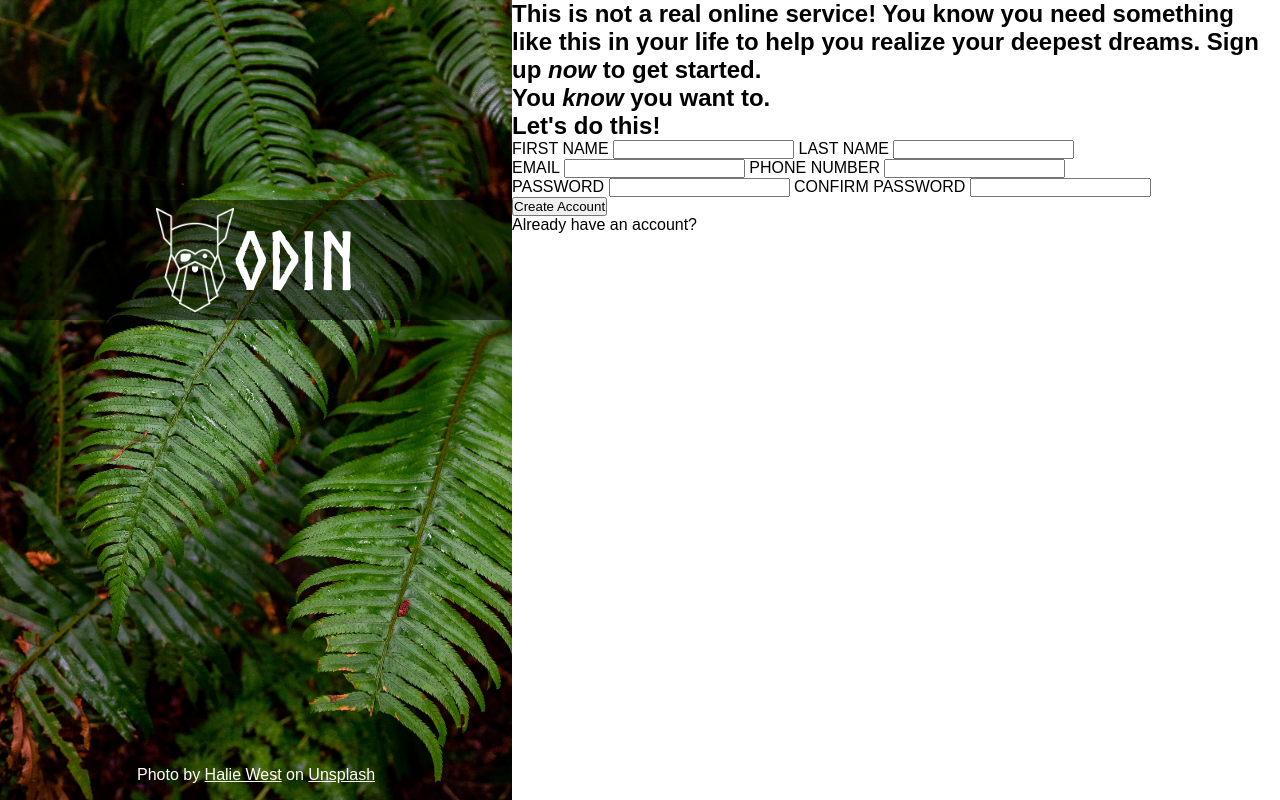
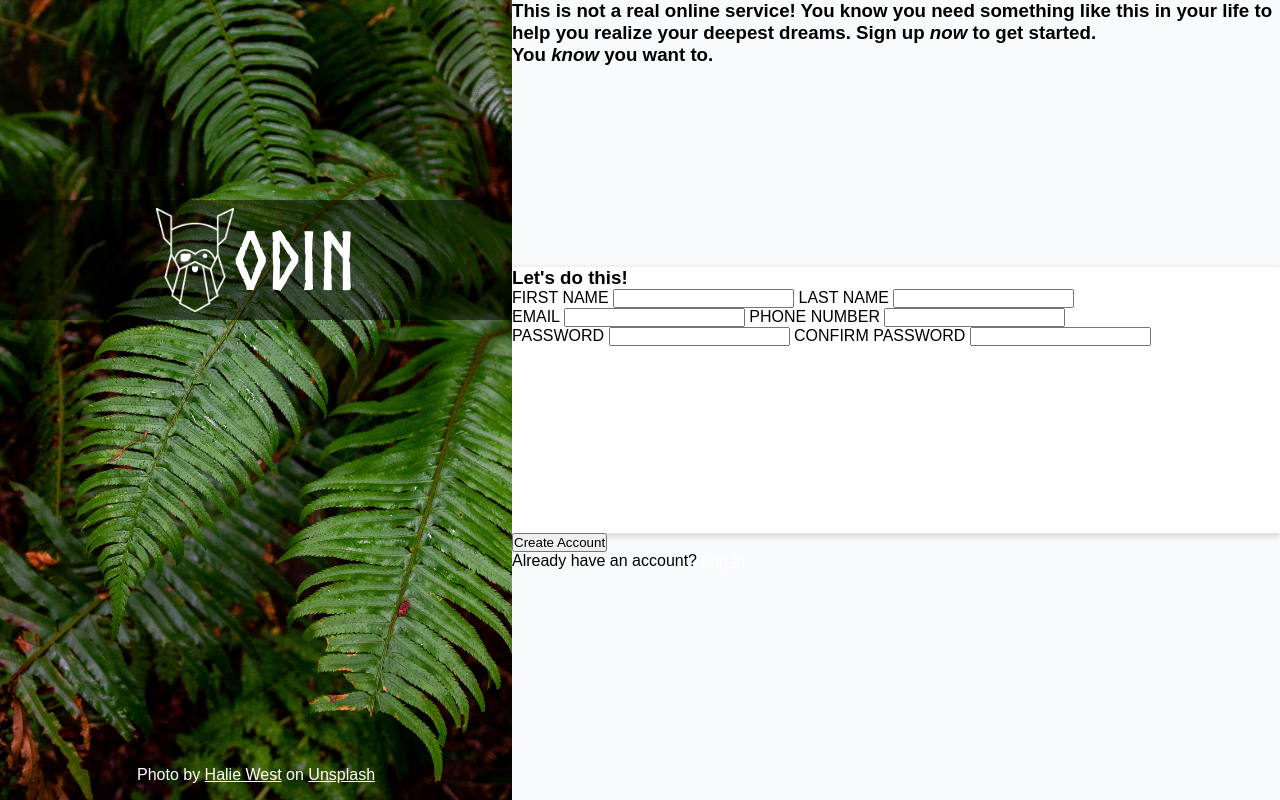
Before and after one commit to SupraSensum/TOP-project-sign-up-form, a plain HTML site: page index.html in a window 1280 px wide. Drawn offline with Linux system fonts and the light colour scheme.

Commit message:
Apply flexbox and shadows

```diff
--- a/css/index.css
+++ b/css/index.css
@@ -41,6 +41,7 @@ body {
    justify-content: flex-end;
 
    position: relative;
+   min-width: 300px;
 }
 
 .logo-banner {
@@ -79,6 +80,23 @@ body {
 
 .form-prompt-section {
    flex: 3;
+   display: flex;
+   flex-direction: column;
+
+   min-width: 300px;
+
+   background-color: #F9FAFB;
+}
+
+.form-prompt-section .prompt,
+.form-prompt-section form,
+.form-prompt-section .prompt-footer {
+   flex: 1;
+}
+
+.form-prompt-section form {
+   background-color: white;
+   box-shadow: 0px 5px 5px rgb(224, 224, 224), 0px -2px 2px rgb(240, 240, 240);
 }
 
 /* troubleshooting */
--- a/index.html
+++ b/index.html
@@ -18,11 +18,11 @@
    </div>
    <div class="form-prompt-section">
       <div class="prompt">
-         <h2>This is not a real online service! You know you need something like this in your life to help you realize your deepest dreams. Sign up <em>now</em> to get started.</h2>
-         <h2>You <em>know</em> you want to.</h2>
+         <h3>This is not a real online service! You know you need something like this in your life to help you realize your deepest dreams. Sign up <em>now</em> to get started.</h3>
+         <h3>You <em>know</em> you want to.</h3>
       </div>
       <form action="" method="post" id="sign-up-form">
-         <h2>Let's do this!</h2>
+         <h3>Let's do this!</h3>
 
          <div class="form-row">
             <label for="user-first">FIRST NAME</label>
@@ -47,7 +47,7 @@
             <input type="password" name="user-pass-confirmation" id="user-pass-confirmation">
          </div>
       </form>
-      <div>
+      <div class="prompt-footer">
          <button id="sign-up-form-button" form="sign-up-form">Create Account</button>
          <p>
             Already have an account? <a href="">Log in</a>
```
